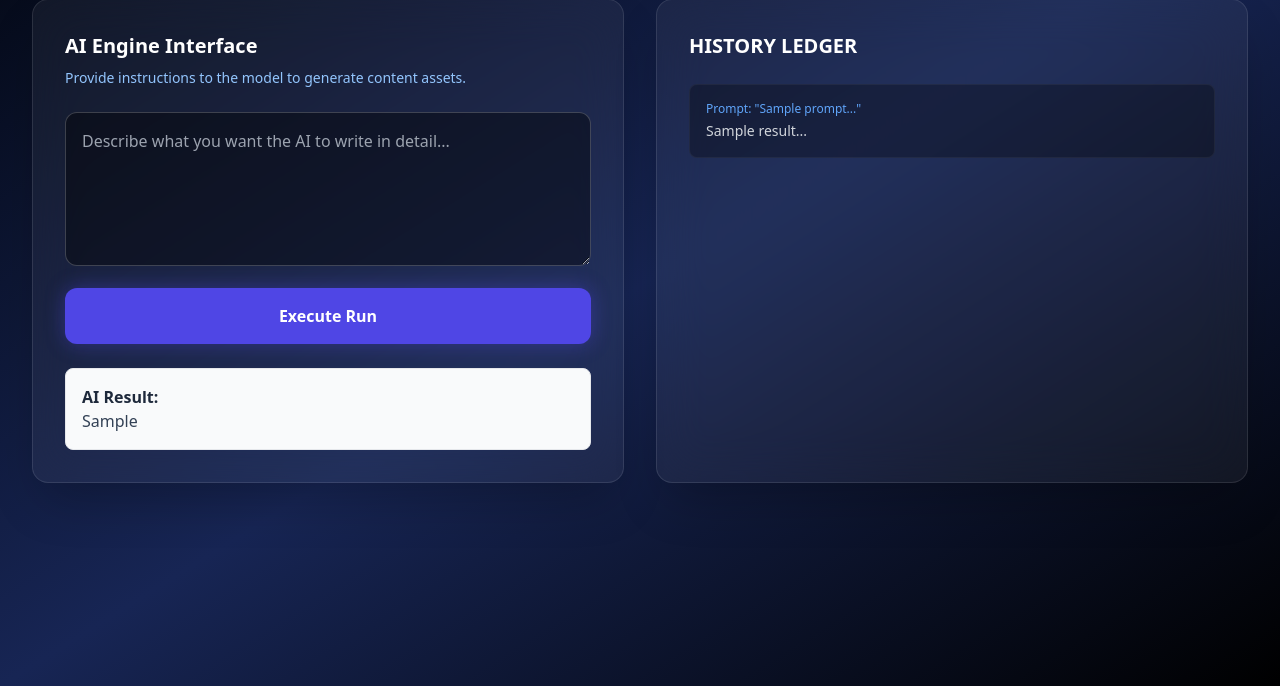
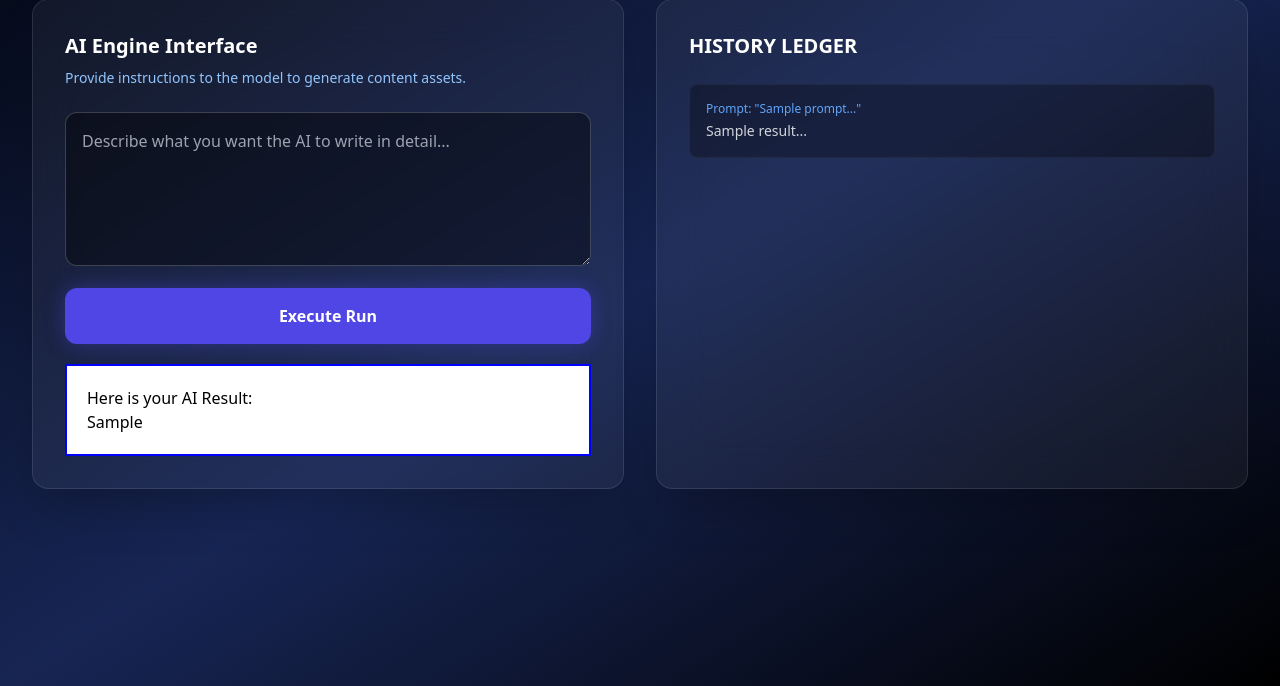
Before and after one commit to JASMIT01/promptcraft, a Flask app: template templates/dashboard.html in a window 1280 px wide. Shown: the part 114-800 px from the top of the page. Run offline with Flask 3, Linux system fonts and the light colour scheme; the template is opened without the code that fills it: most values are stand-ins (such as "Sample title", 1, 10 or a date in 2020); some libraries are stand-ins or nearby versions.

Commit message:
Enhance AI result section and loading feedback
Updated AI result display and added loading message.

```diff
--- a/templates/dashboard.html
+++ b/templates/dashboard.html
@@ -18,11 +18,13 @@
                 </button>
             </form>
 
-           {% if ai_response %}
-<div class="mt-6 p-4 bg-gray-50 border border-gray-200 rounded-lg">
-    <h3 class="font-bold text-slate-800">AI Result:</h3>
-    <p class="text-slate-700 whitespace-pre-wrap">{{ ai_response }}</p>
-</div>
+          {% if ai_response %}
+    <div style="background-color: white; padding: 20px; margin-top: 20px; border: 2px solid blue;">
+        <h3 style="color: black;">Here is your AI Result:</h3>
+        <p style="color: black;">{{ ai_response }}</p>
+    </div>
+{% else %}
+    <p style="color: grey;">Waiting for an AI result...</p>
 {% endif %}
         </div>
 
```
